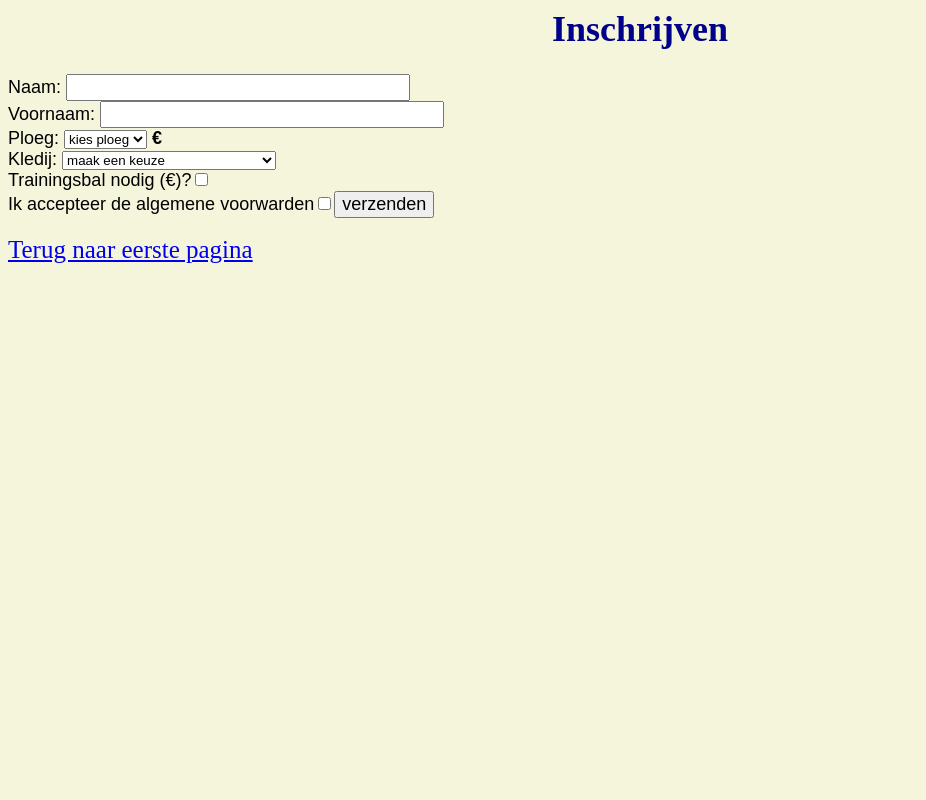
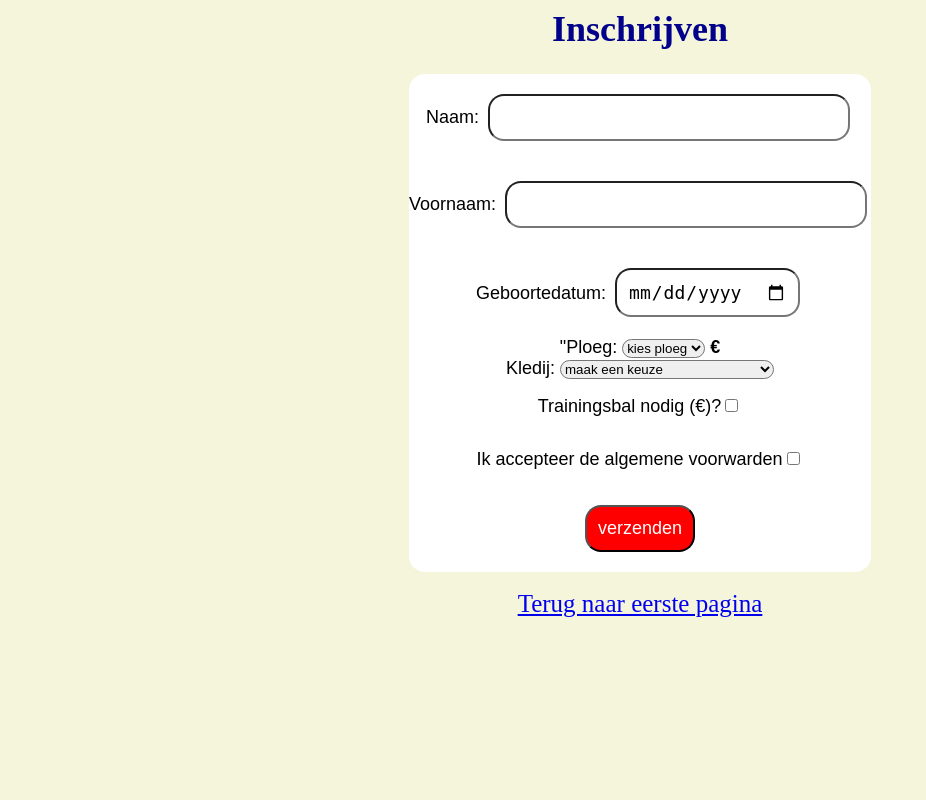
Before and after one commit to YeeehTimmay/PHPeindwerk, a PHP site: page /InschrijfFormulier.php in a window 1280 px wide. Shown: the whole page, without its empty margins (0-926 px from the left). Run offline with PHP 8.4, Linux system fonts and the light colour scheme; data that the repository does not hold is empty.

Commit message:
Last Day

```diff
--- a/Index.php
+++ b/Index.php
@@ -1,7 +1,7 @@
 <?php
 echo "<head><title>Voetbal Inschrijvingen 2019-2020</title><h1>Voetbal Inschrijvingen 2019-2020</h1>";
 echo '<link rel="stylesheet" type="text/css" href="style.css"></head><body>';
-echo '<form method = "post" action = "login.php">';
+echo '<br><form method = "post" action = "login.php">';
 echo '<button type= "submit" class = "right">LOG IN</button>';
 echo '</form> ';
 echo "<a href=/PHPeindwerk/InschrijfFormulier>INSCHRIJVEN</a><br><br>";
--- a/InschrijfFormulier.php
+++ b/InschrijfFormulier.php
@@ -19,13 +19,13 @@ if ($link) {
   $row = mysqli_fetch_assoc($result);
   $balprijs = $row['prijs'];
   $beide = $trainingspakgeld+$Wedstrijdkledij;
-
   echo "<html>";
   echo "<head><title>Inschrijven</title><h1>Inschrijven</h1>";
   echo '<link rel="stylesheet" type="text/css" href="style.css"></head><body>';
   echo '<form action="Inschrijving_Verwerk.php" method="post">';
-  echo 'Naam: <input type = "text" size="30" name="naam"required = "required"><br>';
-  echo 'Voornaam: <input type = "text" size = "30" name="voornaam" required ="required"><br>';
+  echo 'Naam: <input type = "text" class = "textbox" size="30" name="naam"required = "required" ><br>';
+  echo 'Voornaam: <input type = "text" size = "30" class = "textbox" name="voornaam" required ="required" ><br>';
+  echo 'Geboortedatum: <input type = "date" size = "30" class = "textbox" name="geboorte" required="required"><br>"';
   echo 'Ploeg: <select name="ploeg">';
   echo '<option value="">kies ploeg</option>';
   echo '<option value="u6">U6</option>';
@@ -49,7 +49,7 @@ if ($link) {
 
   echo '<br>Trainingsbal nodig ('.$balprijs.'€)?<input type="checkbox" name ="bal" value "off">';
   echo '<br>Ik accepteer de algemene voorwarden<input type="checkbox" name = "voorwaarden" >';
-  echo '<input type="submit" value="verzenden">';
+  echo '<br><input type="submit" value="verzenden">';
   echo "</form>";
   echo "</body></html>";
 
@@ -58,7 +58,7 @@ else {
   echo "Verbinding mislukt:";
   echo mysqli_connect_error();
 }
-echo "<a href= Index.php>Terug naar eerste pagina</a>";
+echo "<br><a href= Index.php>Terug naar eerste pagina</a>";
 
 
 
--- a/login.php
+++ b/login.php
@@ -13,8 +13,8 @@ if (isset($_POST['username']) and (isset($_POST['wachtwoord']))) {
   echo "<html><head><title>LOG IN</title><h1>LOG IN</h1>";
   echo '<link rel="stylesheet" type="text/css" href="style.css"></head><body>';
   echo '<form action="login.php" method="post">';
-  echo 'Username: <input type = "text" size="30" name="username"required = "required"><br>';
-  echo 'Wachtwoord: <input type = "text" size = "30" name="wachtwoord" required ="required"><br>';
+  echo 'Username: <input type = "text" class = "textbox" size="30" name="username"required = "required"><br>';
+  echo 'Wachtwoord: <input type = "text" class = "textbox" size = "30" name="wachtwoord" required ="required"><br>';
   echo '<input type="submit" value="login"></form>';
 
  ?>
--- a/style.css
+++ b/style.css
@@ -1,6 +1,7 @@
 body {
   background-color: beige;
   font-size: 18;
+  text-align: center;
 }
 h1 {
   color: darkblue;
@@ -9,30 +10,76 @@ h1 {
 p {
   font-family:"Times New Roman", Times,serif;
   font-size: 18;
+  text-align: center;
 }
 form {
   font-family:arial;
   font-size: 18;
+  background-color: white;
+  color: black;
+  display:inline-block;
+  border-radius: 16px;
+  text-align: center;
+
 }
 select {
   font-family:arial;
+  display: inline-block;
+  border-radius: 16px;
 }
 option {
   font-family:arial;
 }
 a {
   font-size: 25;
+  text-align: center;
 }
 button.right {
   font-size: 18;
   position: absolute;
   top: 10px;
   right: 18px;
+  background-color: red;
+  border: none;
+  color:white;
+  padding: 11px;
+  text-align:center;
+  text-decoration: none;
+  display: inline-block;
+  margin: 20px 4px;
+  border-radius: 16px;
+  cursor: pointer;
 
 }
 button{
   font-size: 18;
+  background-color: red;
+  border: none;
+  color:white;
+  padding: 11px;
+  text-align:center;
+  text-decoration: none;
+  display: inline-block;
+  margin: 20px 4px;
+  border-radius: 16px;
+  cursor: pointer;
 }
 input{
   font-size: 18;
+  background-color: red;
+  color:white;
+  padding: 11px;
+  text-align:center;
+  text-decoration: none;
+  display: inline-block;
+  margin: 20px 4px;
+  border-radius: 16px;
+  cursor: pointer;
 }
+input.textbox{
+  font-size: 18;
+  background-color: white;
+  color: black;
+  text-align: left;
+
+}
```
Also changed, not shown: Inschrijving_Prijzen.php (+5 -5 lines), Inschrijving_Verwerk.php (+20 -4 lines), Verwijderen_Inschrijvingen.php (+5 -5 lines).
